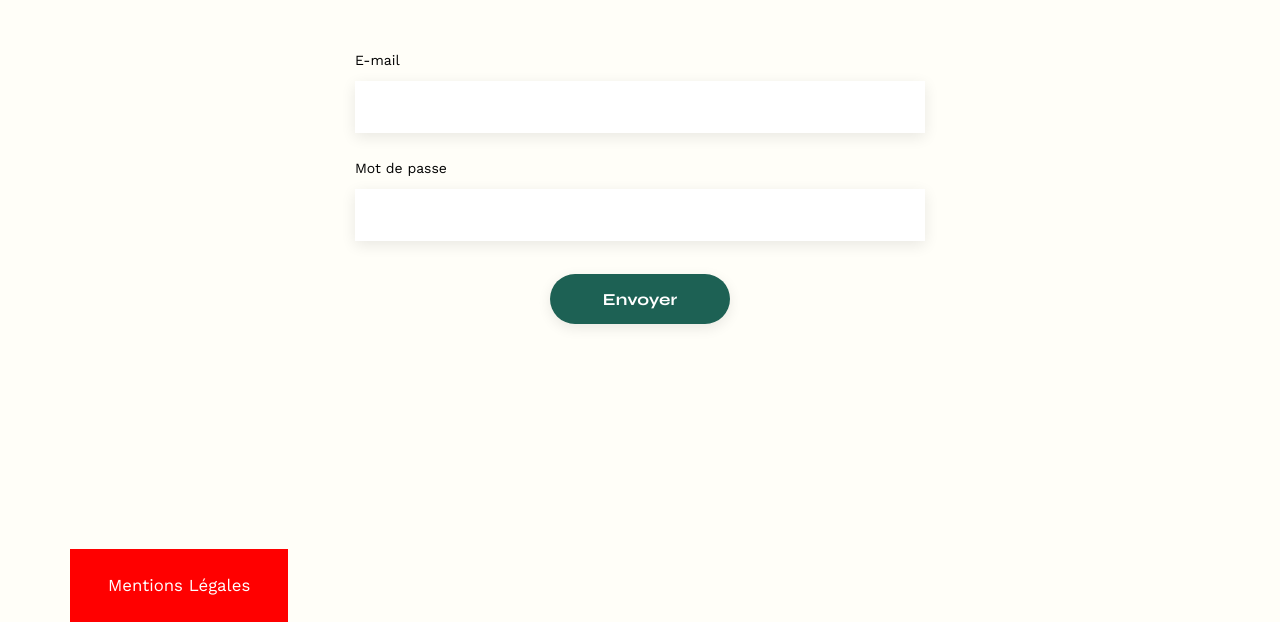
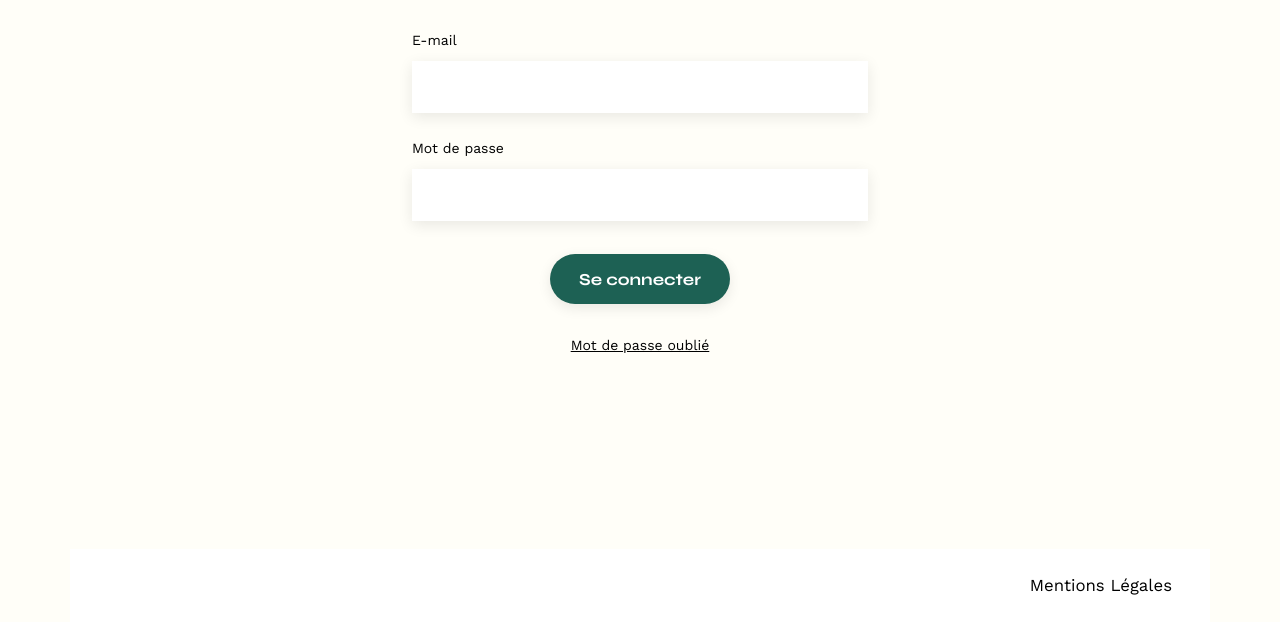
Before and after one commit to zinette92/Projet3-Cr-ez-une-page-web-dynamique-avec-JavaScript, a plain HTML site: page FrontEnd/login.html in a window 1280 px wide. Shown: the part 178-800 px from the top of the page. Drawn offline with nearby package versions, Linux system fonts and the light colour scheme.

Commit message:
FronEnd login page

```diff
--- a/FrontEnd/assets/style.css
+++ b/FrontEnd/assets/style.css
@@ -49,8 +49,6 @@ table {
 }
 /** end reset css**/
 body {
-	display: flex;
-	flex-direction: column;
 	max-width: 1140px;
 	margin:auto;
 	font-family: 'Work Sans' ;
@@ -224,7 +222,7 @@ footer nav ul {
 }
 
 .filters li:hover{
-	background-color:rgba(29, 97, 84, 0.19);
+	background-color:rgba(29, 97, 84, 0.2);
 }
 
 .hide-portolio{
@@ -235,12 +233,3 @@ footer nav ul {
 	background-color: #1D6154;
 	color: white;
 }
-
-
-footer {  position: fixed;
-	margin: auto;
-	bottom:0;
-	max-width: 100%;
-	background-color: red;
-	color: white;
-	text-align: center;}
--- /dev/null
+++ b/FrontEnd/assets/styleForm.css
@@ -0,0 +1,50 @@
+/* http://meyerweb.com/eric/tools/css/reset/
+   v2.0 | 20110126
+   License: none (public domain)
+*/
+
+
+#login {
+width: 40%;
+margin: auto;
+}
+#login > * {
+	text-align: center;
+}
+#login h2{
+	margin-bottom: 10px;
+}
+#login form {
+	text-align: left;
+	display: flex;
+	flex-direction: column;
+}
+
+#login input {
+	height: 50px;
+	font-size: 1.2em;
+	border: none;
+	box-shadow: 0px 4px 14px rgba(0, 0, 0, 0.09);
+}
+#login label {
+	margin: 2em 0 1em 0;
+}
+#login textarea {
+	border: none;
+	box-shadow: 0px 4px 14px rgba(0, 0, 0, 0.09);
+}
+
+.pwd-forget a{
+	text-decoration: underline;
+	color: inherit;
+}
+
+
+
+footer {
+	position: fixed;
+	bottom:0;
+	width: 100%;
+	max-width: 1140px;
+	background-color: white;
+	}
--- a/FrontEnd/login.html
+++ b/FrontEnd/login.html
@@ -9,6 +9,7 @@
 	<link href="https://fonts.googleapis.com/css2?family=Syne:wght@700;800&family=Work+Sans&display=swap" rel="stylesheet">
 	<meta name="description" content="">
 	<link rel="stylesheet" href="./assets/style.css">
+	<link rel="stylesheet" href="./assets/styleForm.css">
 </head>
 <body>
 <header>
@@ -23,16 +24,17 @@
 	</nav>
 </header>
 <main>
-	<section id="contact">
+	<section id="login">
 		<h2>Log in</h2>
 		<form action="#" method="post">
 
 			<label for="email">E-mail</label>
-			<input type="email" name="email" id="email">
+			<input type="email" name="email" id="email" required>
             <label for="password">Mot de passe</label>
-			<input type="password" name="password" id="password">
-			<input type="submit" value="Envoyer">
+			<input type="password" name="password" id="password" required>
+			<input type="submit" value="Se connecter">
 		</form>
+		<p class="pwd-forget"><a href="#">Mot de passe oublié</a></p>
 	</section>
 </main>
 
```
